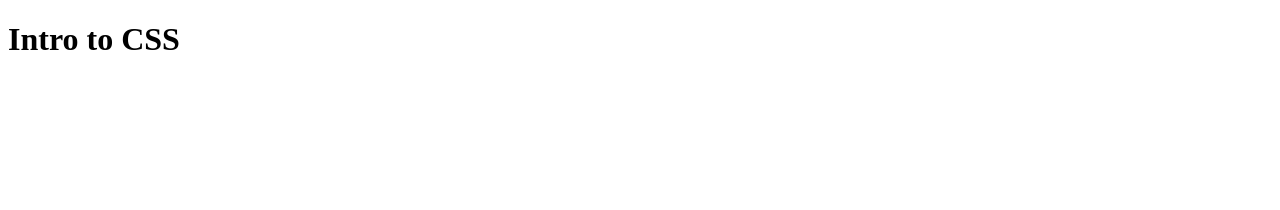
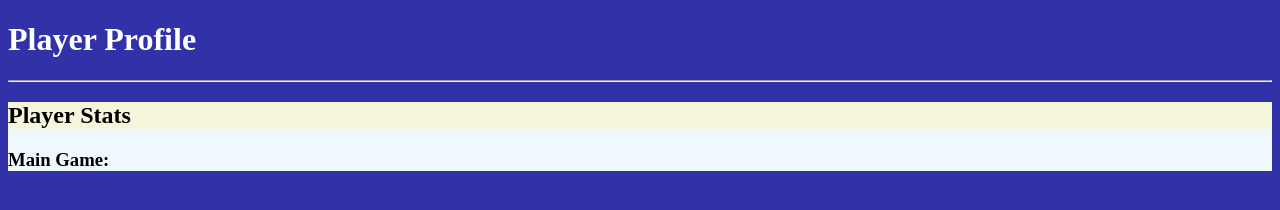
Before and after one commit to Jamie-Kwon9/Unit-2-CSS-26-27, a plain HTML site: page Lesson01-Intro-to-CSS/index.html in a window 1280 px wide. Drawn offline with Linux system fonts and the light colour scheme.

Commit message:
Lesson 1 continues

```diff
--- a/Lesson01-Intro-to-CSS/index.html
+++ b/Lesson01-Intro-to-CSS/index.html
@@ -1,12 +1,26 @@
 <!DOCTYPE html>
 <html lang="en">
+
 <head>
     <meta charset="UTF-8">
     <meta name="viewport" content="width=device-width, initial-scale=1.0">
-    <title>Intro to CSS</title>
+    <title>Player Profile</title>
+    <!-- <style>
+        body {
+            background-color: rgb(94, 94, 243);
+            color: white;
+        }
+    </style> -->
+    <link rel="stylesheet" href="style.css">
 </head>
+
 <body>
-    <h1>Intro to CSS</h1>
+    <h1>Player Profile</h1>
+    <hr>
+    <div class="stats">
+        <h2 id="player">Player Stats</h2>
+        <h3>Main Game:</h3>
+    </div>
+</body>
 
-</body>
 </html>
--- /dev/null
+++ b/Lesson01-Intro-to-CSS/style.css
@@ -0,0 +1,11 @@
+ body {
+     background-color: rgb(49, 49, 168);
+     color: white;
+ }
+ .stats {
+    background-color: aliceblue;
+    color: black;
+ }
+ #player {
+    background-color: beige;
+ }
```
